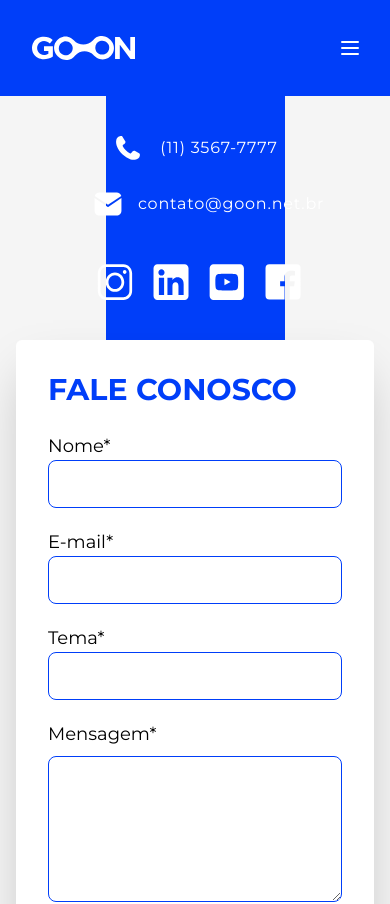
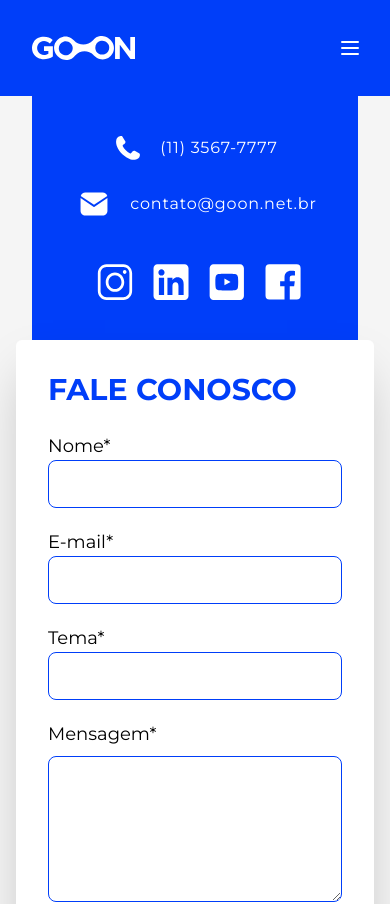
Before and after one commit to go-on-net-br/goon-website, a Next.js app: page /contato in a window 390 px wide. Shown: the top 904 px of the page. Built offline with nearby package versions, Linux system fonts and the light colour scheme.

Commit message:
fiz contact mobile screen

```diff
--- a/src/app/contato/page.tsx
+++ b/src/app/contato/page.tsx
@@ -57,8 +57,8 @@ export default function Contato() {
           <TalkToUsForm />
         </section>
       </div>
-      <div className="mx-4 flex w-full flex-col items-center xl:hidden">
-        <section className="h-full w-1/2 bg-primary">
+      <div className="mx-8 flex w-full flex-col items-center xl:hidden">
+        <section className="mx-4 h-full w-full bg-primary sm:w-3/5">
           <ContactInfo />
           <div className="absolute left-0 w-screen px-4">
             <TalkToUsForm />
```
